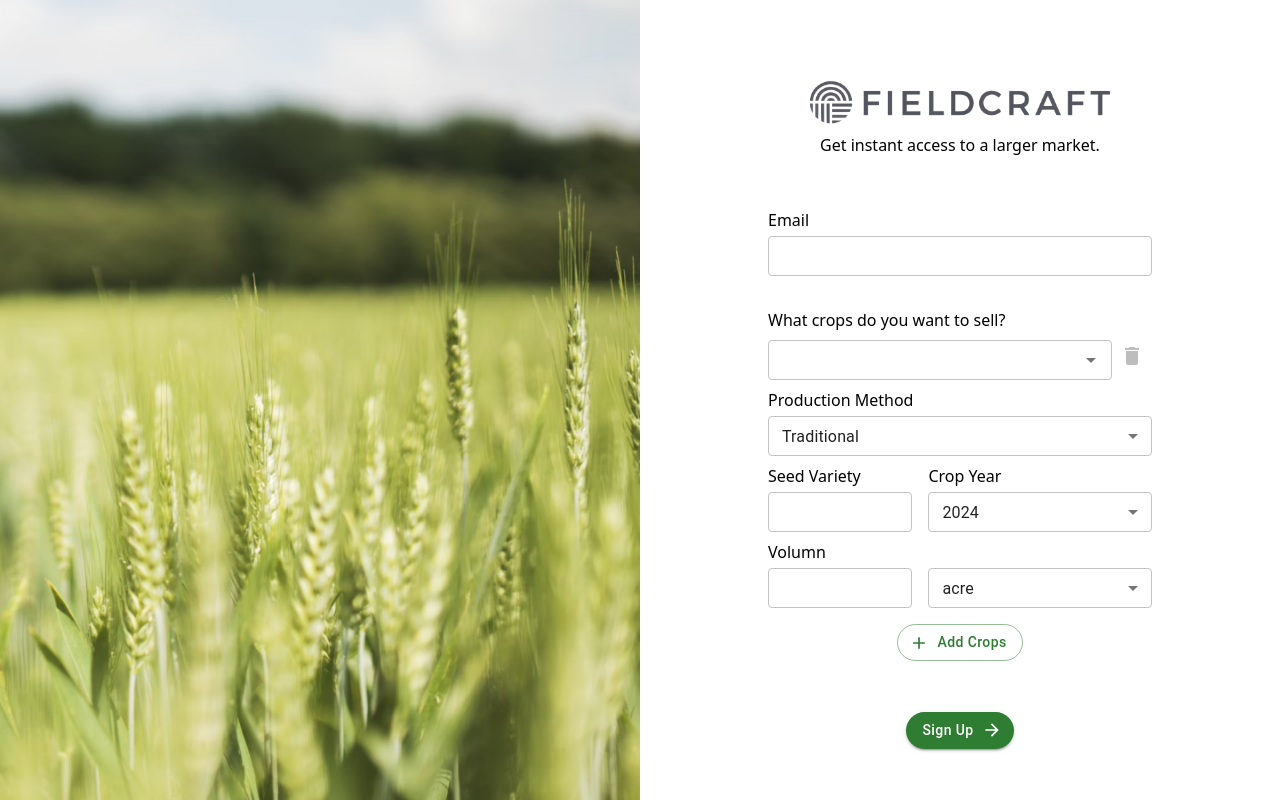
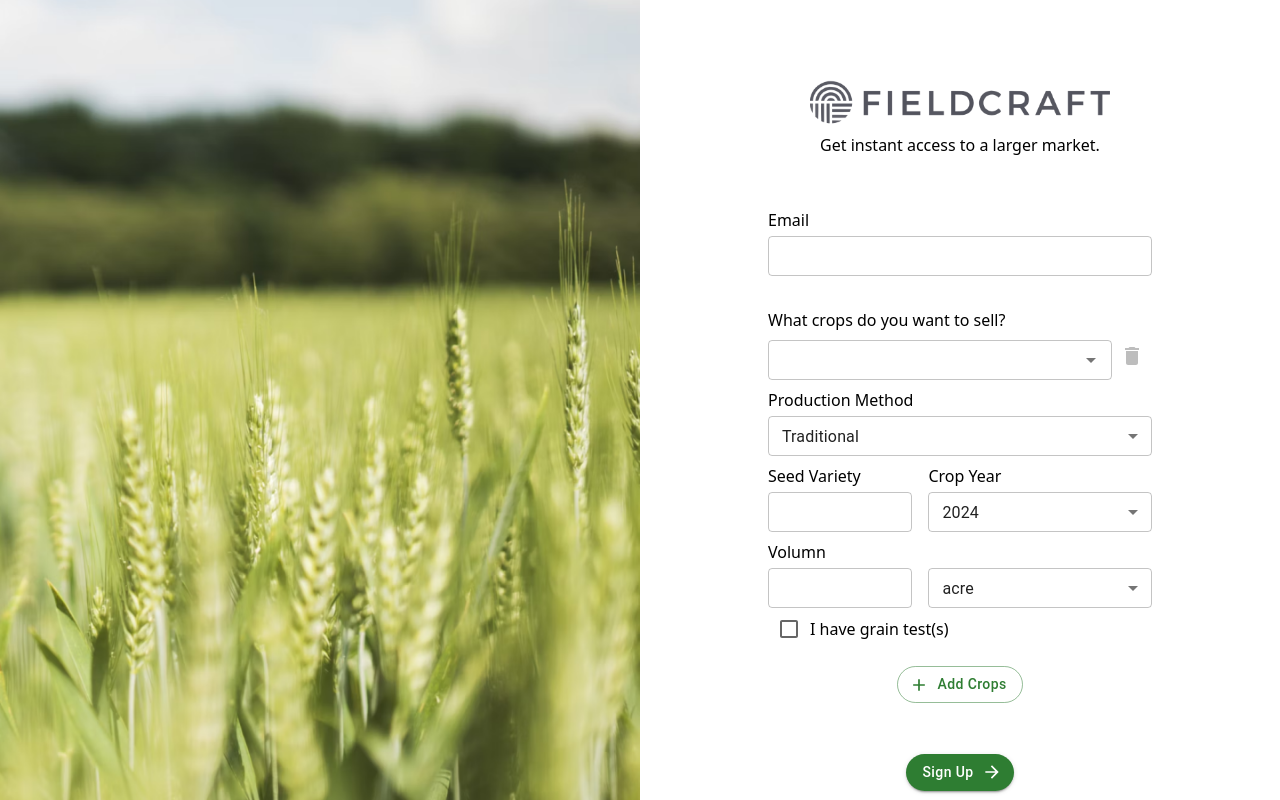
Before and after one commit to wendeehsu/growerOnboard, a React (Create React App) app: page /onboard in a window 1280 px wide. Built offline with nearby package versions, Linux system fonts and the light colour scheme.

Commit message:
feat: add checkbox

```diff
--- /dev/null
+++ b/src/components/Checkbox.js
@@ -0,0 +1,10 @@
+import Checkbox from '@mui/material/Checkbox';
+
+export default function customCheckBox({label}) {
+    return (
+        <div className='flex items-center'>
+            <Checkbox color="success" />
+            <p>{label}</p>
+        </div>
+    )
+};
--- a/src/components/Dropdown.js
+++ b/src/components/Dropdown.js
@@ -1,4 +1,3 @@
-import InputLabel from '@mui/material/InputLabel';
 import MenuItem from '@mui/material/MenuItem';
 import FormControl from '@mui/material/FormControl';
 import Select from '@mui/material/Select';
--- a/src/components/index.js
+++ b/src/components/index.js
@@ -1,9 +1,11 @@
 import TextField from './TextField';
 import CropDropdown from './AutoComplete';
 import Dropdown from './Dropdown';
+import Checkbox from './Checkbox';
 
 export {
     TextField,
     CropDropdown,
-    Dropdown
+    Dropdown,
+    Checkbox
 };
--- a/src/container/OnBoard/Signup.js
+++ b/src/container/OnBoard/Signup.js
@@ -1,4 +1,4 @@
-import { TextField, CropDropdown, Dropdown } from "../../components";
+import { TextField, CropDropdown, Dropdown, Checkbox } from "../../components";
 import { useState, useEffect } from "react";
 import IconButton from '@mui/material/IconButton';
 import DeleteIcon from '@mui/icons-material/Delete';
@@ -86,6 +86,7 @@ export default function Signup({startStage = 0}) {
                         options={["acre"]}
                       />
                     </div>
+                    <Checkbox label="I have grain test(s)" />
                   </>
               }
             </>
```
